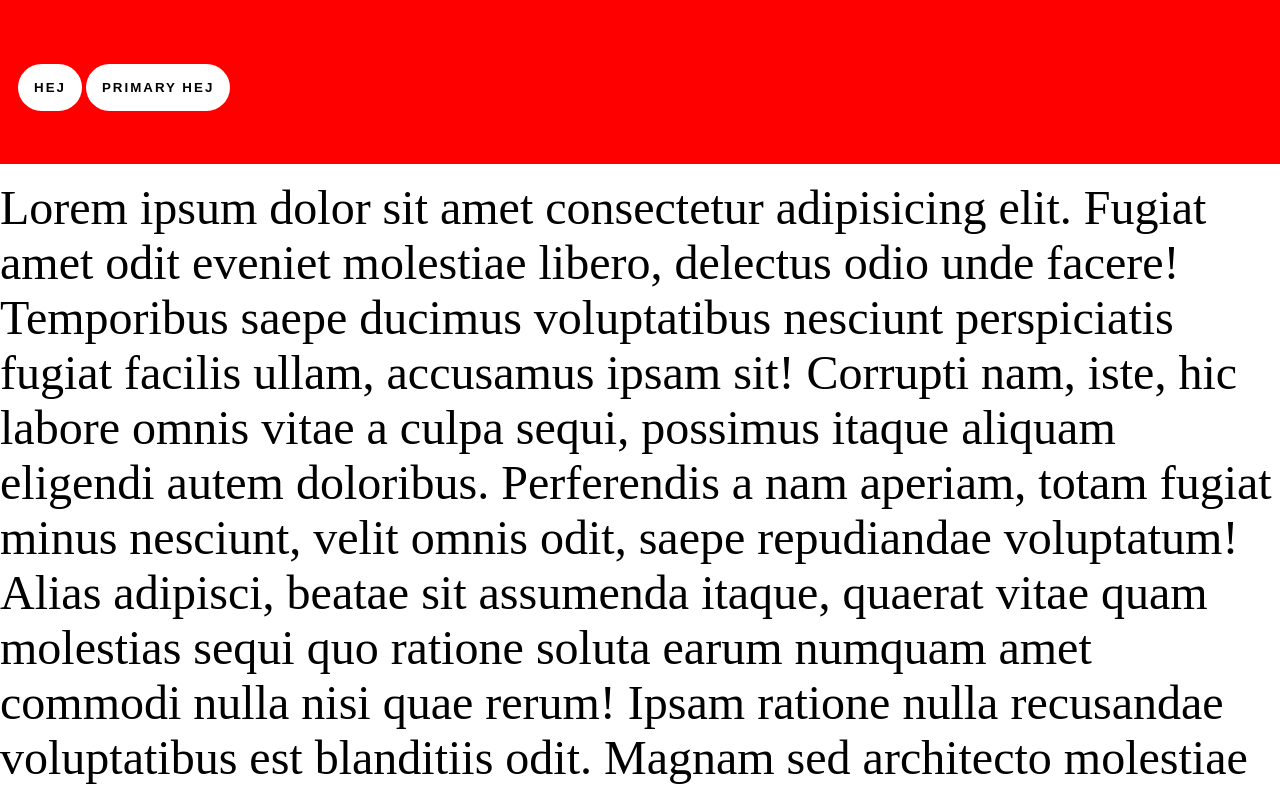
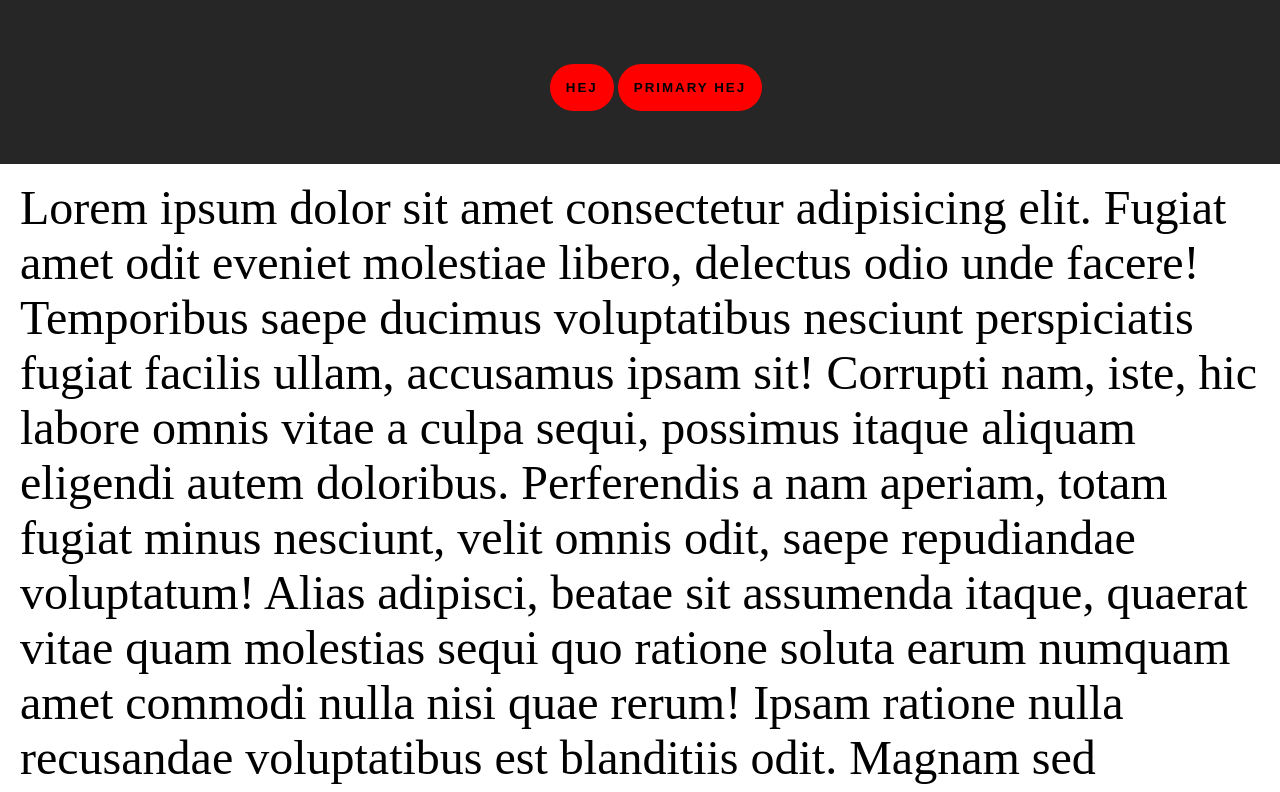
Before and after one commit to davidheineback/ecommercefrontend, a React (Create React App) app: page / in a window 1280 px wide. Shown: the top 792 px of the page. Built offline with nearby package versions, Linux system fonts and the light colour scheme.

Commit message:
add: Theme object

```diff
--- a/src/App.js
+++ b/src/App.js
@@ -4,7 +4,8 @@ import styled from 'styled-components'
 
 const Wrapper = styled.div`
 font-size: 3rem;
-margin-top: 180px;
+margin-top: ${props => props.theme.elementAfterHeader.marginTop};
+margin-left: ${props => props.theme.elementAfterHeader.marginLeft};
 `
 
 function App() {
--- a/src/components/Header/Header.js
+++ b/src/components/Header/Header.js
@@ -6,10 +6,11 @@ const StyledHeader = styled.div`
 position: fixed;
 top: 0;
 width: 100%;
-background-color: red;
+background-color: ${props => props.theme.headerColors.main};
 margin: 0;
 left: 0;
 padding: 3rem 1rem;
+text-align: center;
 `
 
 function Header( { onScroll } ) {
--- a/src/components/Utilities/Button.js
+++ b/src/components/Utilities/Button.js
@@ -2,7 +2,7 @@ import styled from 'styled-components'
 import React from 'react'
 
 const StyledButton = styled.button`
-background: ${props => props.primary ? "black" : "white"};
+background: ${props => props.primary ? "black" : props.theme.colors.main};
 color: ${props => props.primary ? "white" : "black"};
 appearance: none;
 border: 0;
--- a/src/components/Utilities/ThemeDiv.js
+++ b/src/components/Utilities/ThemeDiv.js
@@ -2,7 +2,6 @@ import styled from 'styled-components'
 import React from 'react'
 
 const WrapperDiv = styled.div `
-color: red;
 margin: 20px;
 position: relative;
 `
--- a/src/index.js
+++ b/src/index.js
@@ -1,12 +1,14 @@
 import React from 'react'
 import ReactDOM from 'react-dom'
 import GlobalStyle from './themes/GlobalStyle.js'
+import Theme from './themes/Theme.js'
+import { ThemeProvider } from 'styled-components'
 import App from './App'
 
 ReactDOM.render(
-  <React.StrictMode>
+  <ThemeProvider theme={Theme}>
     <GlobalStyle/>
     <App />
-  </React.StrictMode>,
+  </ThemeProvider>,
   document.getElementById('root')
 )
--- /dev/null
+++ b/src/themes/Theme.js
@@ -0,0 +1,14 @@
+  const Theme = {
+    colors: {
+      main: "red"
+    },
+    headerColors: {
+      main: "#262626"
+    },
+    elementAfterHeader: {
+      marginTop: "180px",
+      marginLeft: "20px"
+    }
+  }
+
+  export default Theme
```
